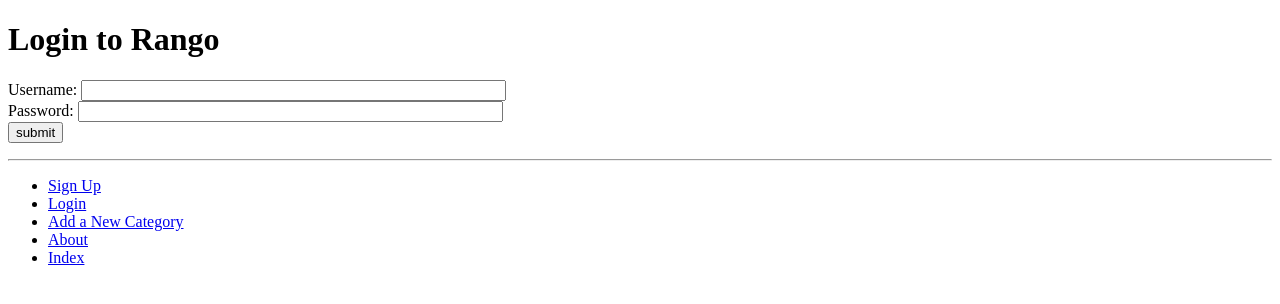
After one commit to ethan986/tango_with_django_project, a Django app: page /rango/login/ in a window 1280 px wide. The commit adds this page. Shown: the top 304 px of the page. Run offline with Django 3.2, Linux system fonts and the light colour scheme; data that the repository does not hold is empty.

Commit message:
Added logout and tidied links in base

```diff
--- a/rango/urls.py
+++ b/rango/urls.py
@@ -11,4 +11,7 @@
         path('add_category/', views.add_category, name='add_category'),
         path('category/<slug:category_name_slug>/add_page/',views.add_page, name='add_page'),
         path('register/',views.register,name='register'),
+        path('login/', views.user_login, name='login'),
+        path('restricted/', views.restricted, name='restricted'),
+        path('logout/',views.logout, name='logout'),
         ]
--- a/rango/views.py
+++ b/rango/views.py
@@ -1,12 +1,11 @@
-from django.shortcuts import render
+from django.shortcuts import render, redirect
 from django.http import HttpResponse
-from rango.models import Category
-from rango.models import Page
-from rango.forms import CategoryForm
-from rango.forms import PageForm
-from django.shortcuts import redirect
+from rango.models import Category, Page
+from rango.forms import CategoryForm, PageForm, UserForm, UserProfileForm
 from django.urls import reverse
-from rango.forms import UserForm, UserProfileForm
+from django.contrib.auth import authenticate, login, logout
+from django.contrib.auth.decorators import login_required
+
 
 def index(request):
     category_list = Category.objects.order_by('-likes')[:5]
@@ -113,3 +112,31 @@
                 context={'user_form': user_form,
                         'profile_form':profile_form,
                         'registered':registered})
+
+def user_login(request):
+    if request.method == 'POST':
+        username = request.POST.get('username')
+        password = request.POST.get('password')
+
+        user = authenticate(username=username, password=password)
+
+        if user:
+            if user.is_active:
+                login(request,user)
+                return redirect(reverse('rango:index'))
+            else:
+                return HttpResponse("Your Rango account is disabled.")
+        else:
+            print(f"Invalid login details: {username}, {password}")
+            return HttpResponse("Invalid login details supplied.")
+    else:
+        return render(request, 'rango/login.html')
+
+@login_required
+def user_logout(request):
+    logout(request)
+    return redirect(reverse('rango:index'))
+
+@login_required
+def restricted(request):
+    return HttpResponse("Since you're logged in, you can see this text!")
--- a/tango_with_django_project/settings.py
+++ b/tango_with_django_project/settings.py
@@ -129,3 +129,7 @@
 
 MEDIA_ROOT = MEDIA_DIR
 MEDIA_URL = '/media/'
+
+# Login
+
+LOGIN_URL = 'rango:login'
--- a/templates/rango/base.html
+++ b/templates/rango/base.html
@@ -24,10 +24,18 @@
         <hr />
         <div>
             <ul>
+                {% if user.is_authenticated %}
+                    <li><a href="{% url 'rango:restricted' %}">Restricted Page</a></li>
+                    <li><a href="{% url 'rango:logout' %}">Logout</a></li>
+                {% else %}
+                    <li><a href="{% url 'rango:register' %}">Sign Up</a></li>
+                    <li><a href="{% url 'rango:login' %}">Login</a></li>
+                {% endif %}
                 <li><a href="{% url 'rango:add_category' %}">Add a New Category</a></li>
                 <li><a href="{% url 'rango:about' %}">About</a></li>
                 <li><a href="{% url 'rango:index' %}">Index</a></li>
-                <li><a href="{% url 'rango:register' %}">Sign Up</a></li>
+
+
             </ul>
         </div>
     </body>
--- a/templates/rango/index.html
+++ b/templates/rango/index.html
@@ -8,7 +8,11 @@
 {% block body_block %}
 	<h1>Rango says...</h1>
 	<div>
-		hey there partner! <br />
+		{% if user.is_authenticated %}
+			howdy {{ user.username }} <br />
+		{% else %}
+			hey there partner! <br />
+		{% endif %}
 		<strong>{{ boldmessage }}</strong><br />
 	</div>
 	<div>
--- /dev/null
+++ b/templates/rango/login.html
@@ -0,0 +1,18 @@
+{% extends 'rango/base.html' %}
+{% load staticfiles %}
+
+{% block title_block %}
+    Login
+{% endblock %}
+
+{% block body_block %}
+<h1>Login to Rango</h1>
+<form id="login_form" method="post" action="{% url 'rango:login' %}">
+    {% csrf_token %}
+    Username: <input type="text" name="username" value="" size="50" />
+    <br />
+    Password: <input type="password" name="password" value="" size="50" />
+    <br />
+    <input type="submit" value="submit" />
+</form>
+{% endblock %}
```
